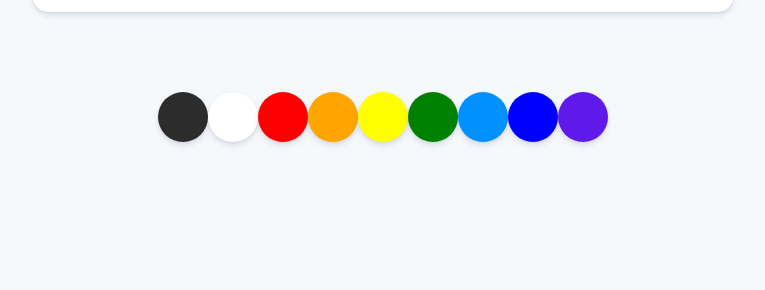
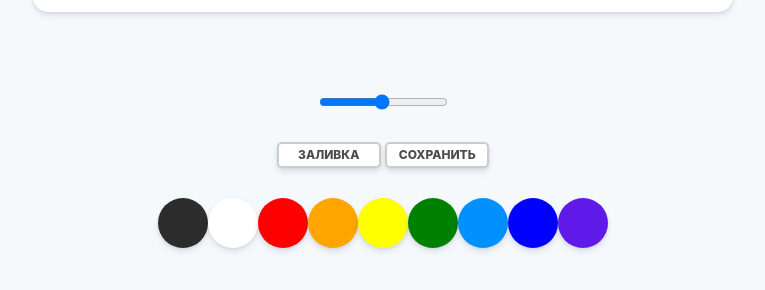
Before and after one commit to EugeneSpiridonov/paintjs, a plain HTML site: page index.html in a window 1280 px wide. Shown: the part 738-1028 px from the top of the page, without its empty margins (257-1022 px from the left). Before the commit the page ends 930 px from the top, so only its background shows below. Drawn offline with Linux system fonts and the light colour scheme.

Commit message:
Настройка стилей и добавление элементов

```diff
--- a/index.html
+++ b/index.html
@@ -10,6 +10,20 @@
 	<body>
 		<canvas id="jsCanvas" class="canvas"></canvas>
 		<div class="controls">
+			<div class="controls__range">
+				<input
+					type="range"
+					id="jsRange"
+					min="0.1"
+					max="5.0"
+					value="2.5"
+					step="0.1"
+				/>
+			</div>
+			<div class="controls__btns">
+				<button id="jsMode">Заливка</button>
+				<button id="jsSave">Сохранить</button>
+			</div>
 			<div class="controls__colors" id="jsColors">
 				<div class="controls__color" style="background-color: #2c2c2c"></div>
 				<div class="controls__color" style="background-color: white"></div>
--- a/styles.css
+++ b/styles.css
@@ -17,19 +17,48 @@ body {
 }
 
 .controls {
-    margin-top: 80px;
+	margin-top: 80px;
+	display: flex;
+	flex-direction: column;
+	align-items: center;
 }
 
+.controls .controls__btns {
+	margin-bottom: 30px;
+}
+
+.controls__btns button {
+	all: unset;
+	cursor: pointer;
+	padding: 5px 0px;
+	width: 100px;
+	background-color: white;
+	text-align: center;
+	box-shadow: 0 4px 6px rgba(50, 50, 93, 0.11), 0 1px 3px rgba(0, 0, 0, 0.08);
+	border-radius: 5px;
+	border: 2px solid rgba(0, 0, 0, 0.2);
+    color: rgba(0, 0, 0, 0.7);
+    font-weight: 800;
+    font-size: 12px;
+    text-transform: uppercase;
+}
+
+.controls__btns button:active {
+    transform: scale(0.98);
+}
 
 .controls .controls__colors {
-    display: flex;
+	display: flex;
 }
-
 
 .controls__colors .controls__color {
 	width: 50px;
 	height: 50px;
-    border-radius: 25px;
-    cursor: pointer;
+	border-radius: 25px;
+	cursor: pointer;
 	box-shadow: 0 4px 6px rgba(50, 50, 93, 0.11), 0 1px 3px rgba(0, 0, 0, 0.08);
 }
+
+.controls .controls__range {
+    margin-bottom: 30px;
+}
```
